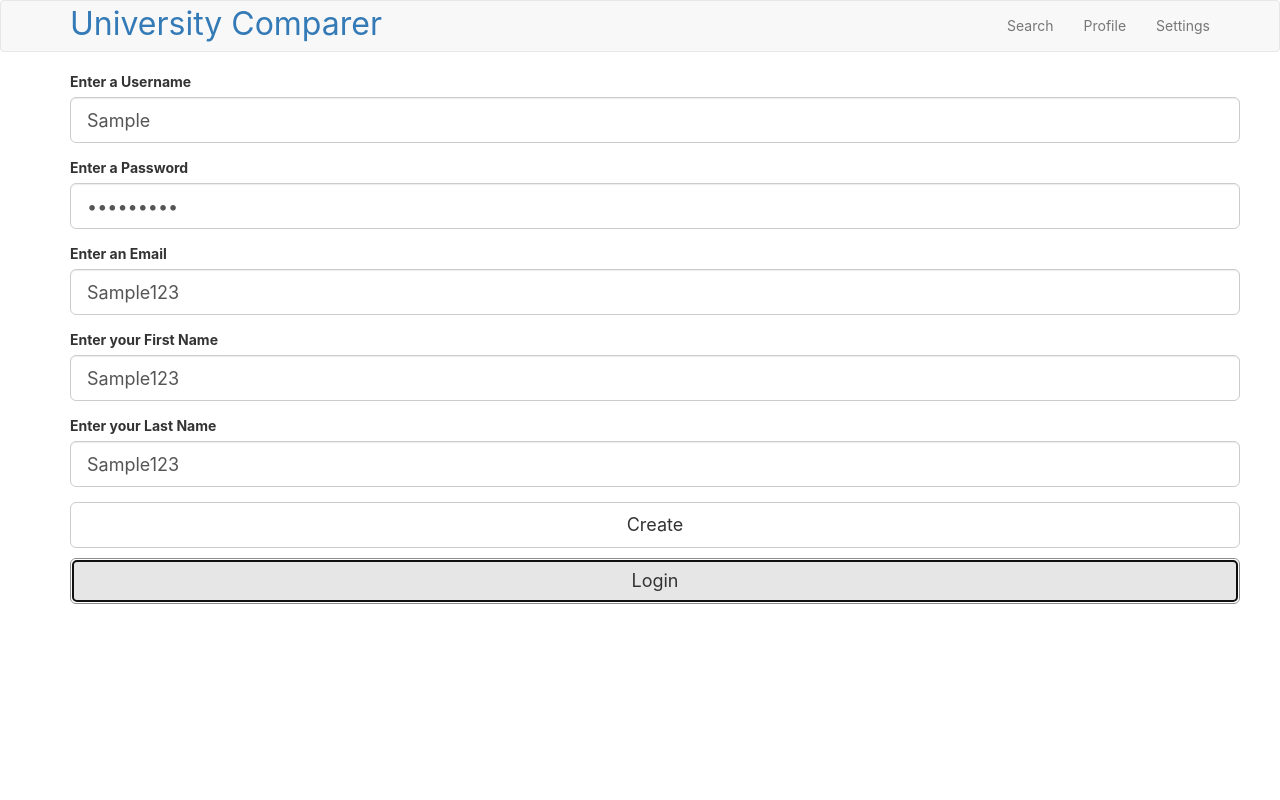
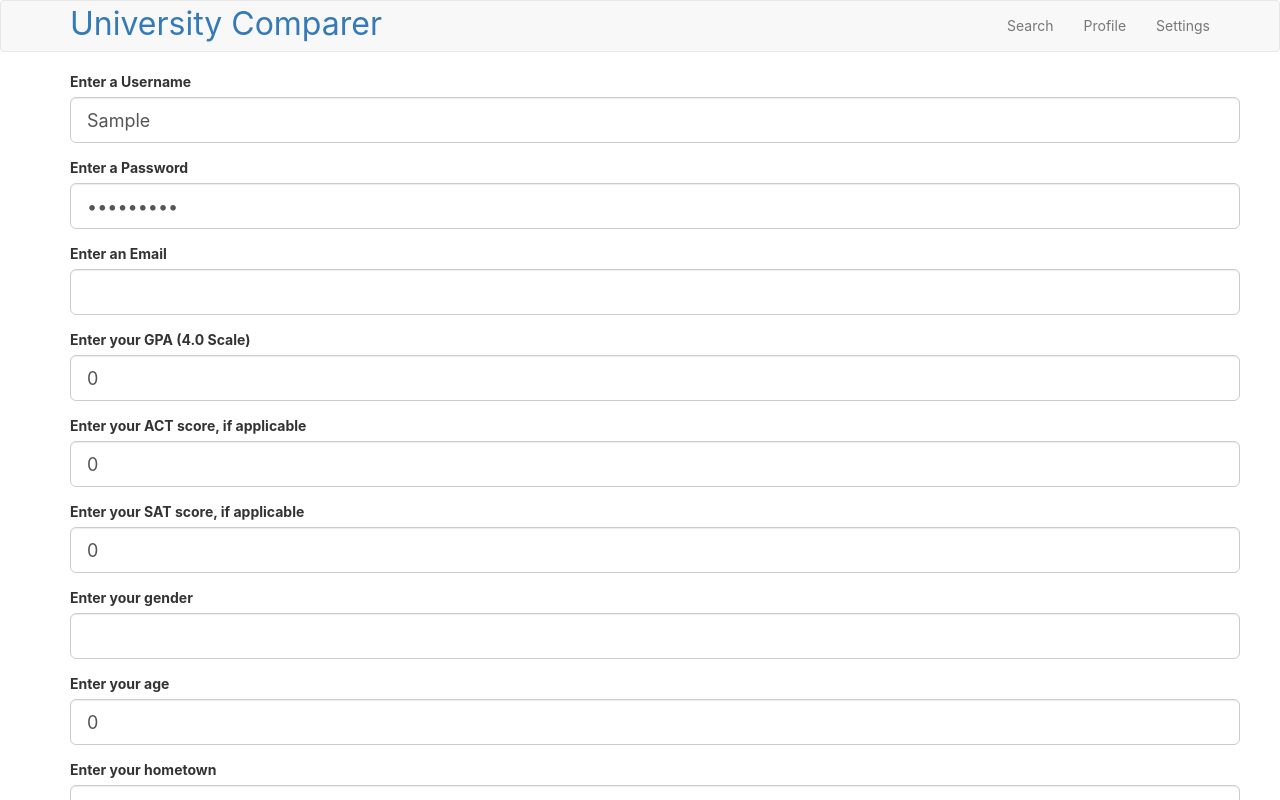
Before and after one commit to alougov1/unisearch, a React (Create React App) app in the folder client/: page /components/Login/Login.js in a window 1280 px wide. Both pictures are taken after typing "Sample", "Sample123" into the empty fields and a click on the button "Create an Account". Shown: the top 800 px of the page. Built offline with nearby package versions, Linux system fonts and the light colour scheme.

Commit message:
Create account and basic validations

```diff
--- a/client/src/components/Login/Login.js
+++ b/client/src/components/Login/Login.js
@@ -12,8 +12,12 @@ export default class Login extends Component {
       username: "",
       password: "",
       email: "",
-      firstname: "",
-      lastname: "",
+      gpa: 0,
+      act: 0,
+      sat: 0,
+      age: 0,
+      gender: "",
+      hometown: "",
       creatingAcc: false,
       authenticated: false,
     };
@@ -28,10 +32,6 @@ export default class Login extends Component {
     return this.state.username.length > 0 && this.state.password.length > 0;
   }
 
-  validateForm() {
-
-  }
-
   toggleAuthenticate() {
     this.setState({authenticated: !this.state.authenticated})
   }
@@ -40,6 +40,40 @@ export default class Login extends Component {
     this.setState({
       [event.target.id]: event.target.value
     });
+  }
+
+  validateNewAcctForm() {
+    var validator = require("email-validator");
+    let flag = true;
+    if (!validator.validate(this.state.email)) {
+      alert("Please enter a valid email");
+      flag = false;
+    }
+    if (!(this.state.gpa >= 0 && this.state.gpa <= 4.0 && this.state.gpa.length > 0)) {
+      alert("Please enter a GPA between 0 and 4.0");
+      flag = false;
+    }
+    if (!(this.state.act >= 0 && this.state.act <= 36)) {
+      alert("Please enter an ACT between 0 and 36");
+      flag = false;
+    }
+    if (!(this.state.sat >= 200 && this.state.sat <= 1600)) {
+      alert("Please enter an SAT between 200 and 1600");
+      flag = false;
+    }
+    if (!(this.state.age >= 1)) {
+      alert("You're older than 0 years old--we know you are");
+      flag = false;
+    }
+    if (!(this.state.gender.length > 0)) {
+      alert("Please enter a gender");
+      flag = false;
+    }
+    if (!(this.state.hometown.length > 0)) {
+      alert("Please enter a hometown");
+      flag = false;
+    }
+    return flag;
   }
 
   handleSubmit = event => {
@@ -64,6 +98,29 @@ export default class Login extends Component {
             })
   }
 
+  handleCreateAcct = event => {
+    event.preventDefault();
+    if (this.validateNewAcctForm()) {
+    fetch("/createAcct?un=" + this.state.username + "&pass=" + this.state.password +
+  "&email=" + this.state.email + "&fname=" + this.state.firstname + "&lname=" + this.state.lastname, {
+          method: 'POST',
+          headers: {'Access-Control-Allow-Origin':'*',
+          'Content-Type': 'multipart/form-data'}
+      })
+      .then(res => {
+          return res.json();
+        })
+      .then(jsonRes => {
+        if (jsonRes) {
+          this.toggleAuthenticate()
+        }
+      })
+      .catch(error => {
+        alert("Invalid inputs--please try again.")
+      })
+    }
+  }
+
   render() {
     if(this.state.authenticated) {
       return <Redirect to='/components/Search/Search.js' />
@@ -75,7 +132,7 @@ export default class Login extends Component {
               <Row>
                   <Col>
                       <div className="create">
-                          <form onSubmit={this.handleSubmit}>
+                          <form onSubmit={this.handleCreateAcct}>
                           <FormGroup controlId="username" bsSize="large">
                               <ControlLabel>Enter a Username</ControlLabel>
                               <FormControl
@@ -93,30 +150,63 @@ export default class Login extends Component {
                           <FormGroup controlId="email" bsSize="large">
                               <ControlLabel>Enter an Email</ControlLabel>
                               <FormControl
-                              value={this.state.password}
+                              value={this.state.email}
                               onChange={this.handleChange}
                               type="email"/>
                           </FormGroup>
-                          <FormGroup controlId="firstname" bsSize="large">
-                              <ControlLabel>Enter your First Name</ControlLabel>
+                          <FormGroup controlId="gpa" bsSize="large">
+                              <ControlLabel>Enter your GPA (4.0 Scale)</ControlLabel>
                               <FormControl
-                              value={this.state.password}
+                              placeholder = "4.0"
+                              value={this.state.gpa}
                               onChange={this.handleChange}
-                              type="firstname"/>
+                              type="gpa"/>
                           </FormGroup>
-                          <FormGroup controlId="lastname" bsSize="large">
-                              <ControlLabel>Enter your Last Name</ControlLabel>
+                          <FormGroup controlId="act" bsSize="large">
+                              <ControlLabel>Enter your ACT score, if applicable</ControlLabel>
                               <FormControl
-                              value={this.state.password}
+                              value={this.state.act}
+                              placeholder = "36"
                               onChange={this.handleChange}
-                              type="lastname"/>
+                              type="act"/>
+                          </FormGroup>
+                          <FormGroup controlId="sat" bsSize="large">
+                              <ControlLabel>Enter your SAT score, if applicable</ControlLabel>
+                              <FormControl
+                              value={this.state.sat}
+                              placeholder = "1600"
+                              onChange={this.handleChange}
+                              type="sat"/>
+                          </FormGroup>
+                          <FormGroup controlId="gender" bsSize="large">
+                              <ControlLabel>Enter your gender</ControlLabel>
+                              <FormControl
+                              value={this.state.gender}
+                              onChange={this.handleChange}
+                              type="gender"/>
+                          </FormGroup>
+                          <FormGroup controlId="age" bsSize="large">
+                              <ControlLabel>Enter your age</ControlLabel>
+                              <FormControl
+                              value={this.state.age}
+                              placeholder = ""
+                              onChange={this.handleChange}
+                              type="age"/>
+                          </FormGroup>
+                          <FormGroup controlId="hometown" bsSize="large">
+                              <ControlLabel>Enter your hometown</ControlLabel>
+                              <FormControl
+                              value={this.state.hometown}
+                              onChange={this.handleChange}
+                              type="hometown"/>
                           </FormGroup>
                           <Button
                               block
                               bsSize="large"
                               disabled={!this.emptyForm()}
                               href="/components/Search/Search.js"
-                              type="submit">
+                              type="submit"
+                              onClick={this.handleCreateAcct}>
                               Create
                           </Button>
                           </form>
--- a/client/src/components/Profile/Profile.js
+++ b/client/src/components/Profile/Profile.js
@@ -73,8 +73,7 @@ class Profile extends Component {
         })
         .then(this.toggleEdit())
         .catch(error => {
-          alert("??");
-          console.log(error);
+          alert("Invalid inputs--try again.");
         });
   }
 
--- a/package.json
+++ b/package.json
@@ -4,6 +4,7 @@
   "private": true,
   "dependencies": {
     "concurrently": "^4.1.0",
+    "email-validator": "^2.0.4",
     "mysql": "^2.16.0",
     "react": "^16.6.3",
     "react-bootstrap": "^0.32.4",
```
Also changed, not shown: 2 other files (tests, documents, lock files or other folders).
